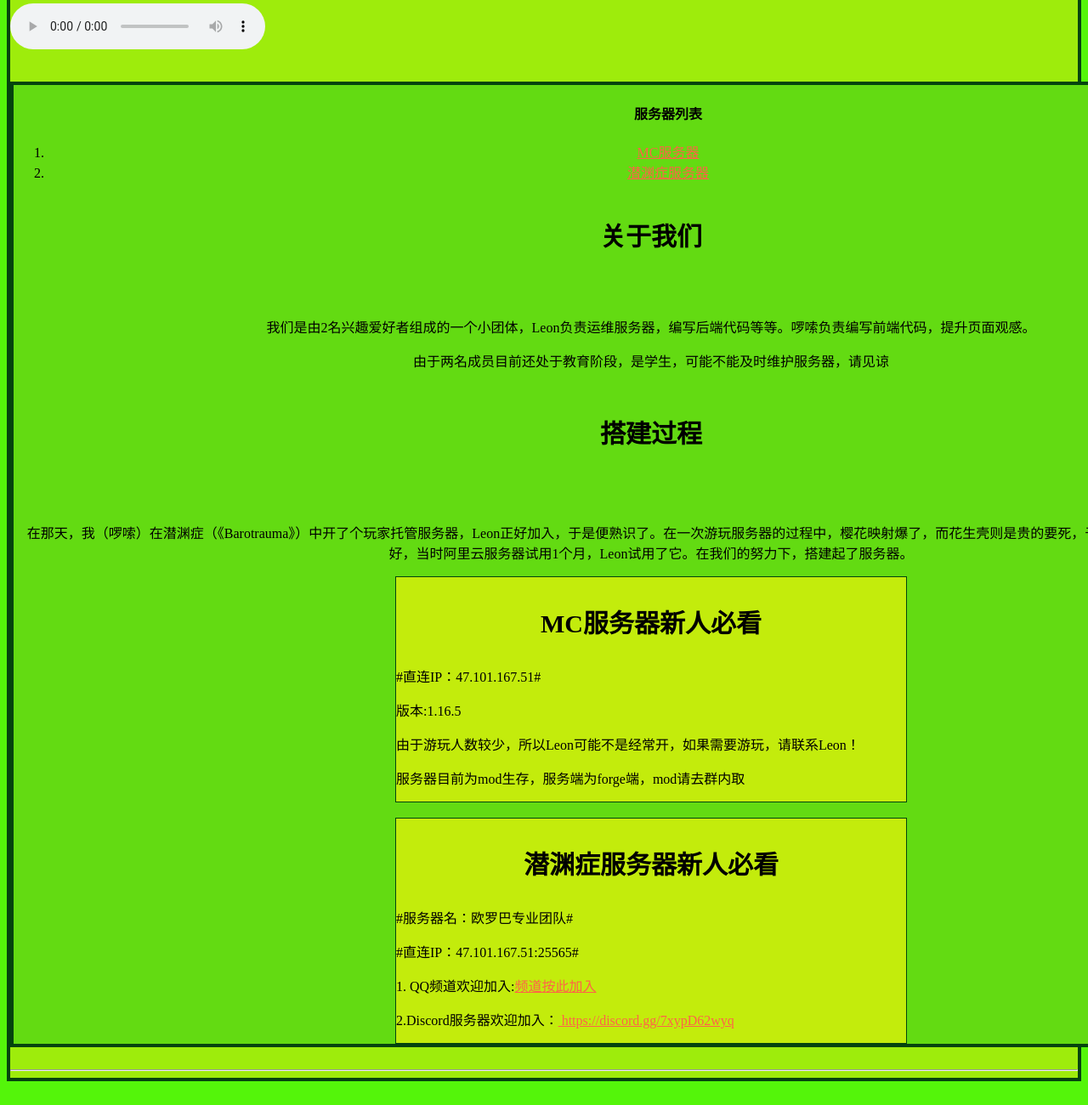
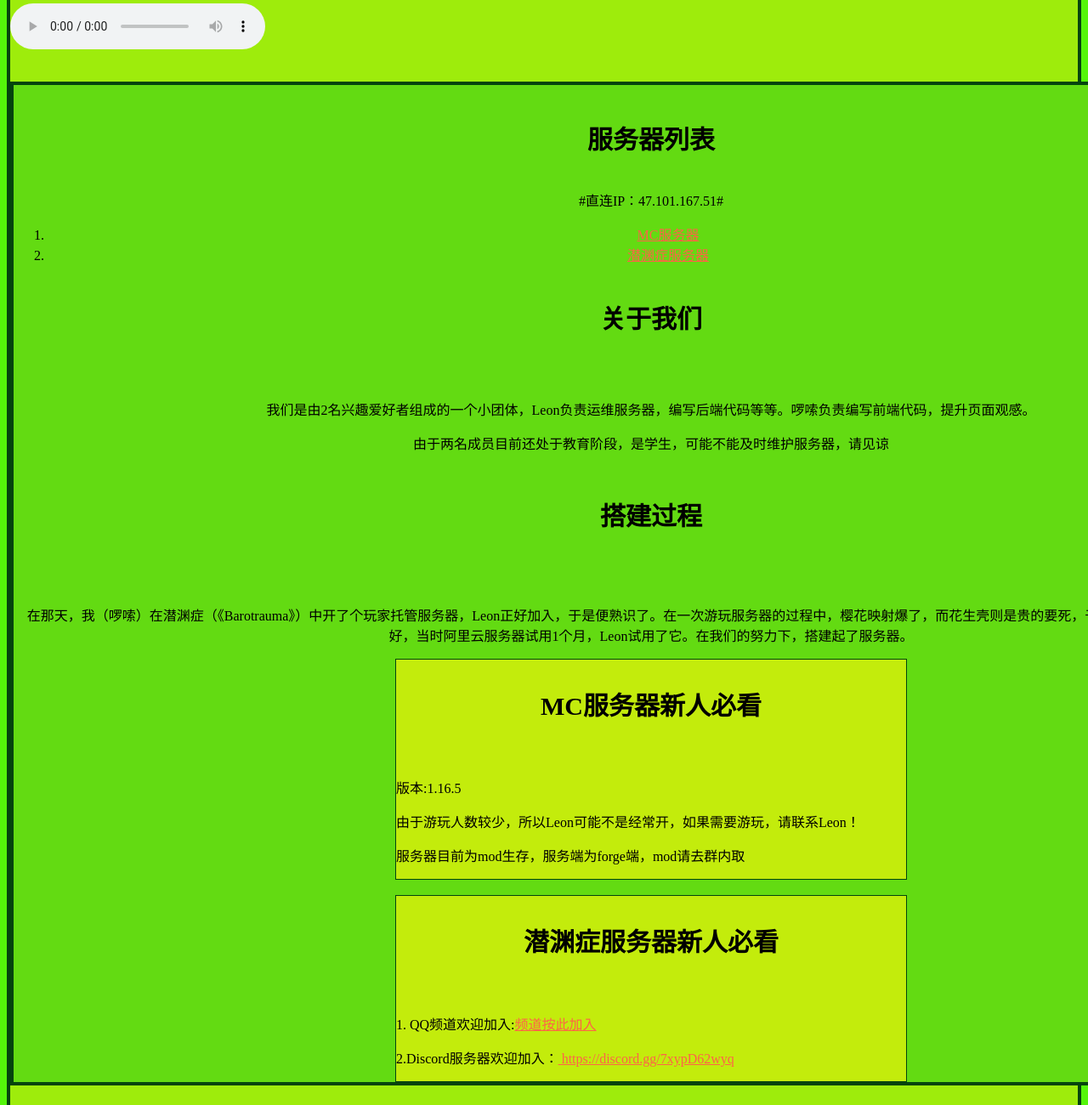
Before and after one commit to Chen-bpm/GameServer-website, a website: page public/index.html in a window 1280 px wide. Shown: the part 520-1820 px from the top of the page at 85% size. Drawn offline with Linux system fonts and the light colour scheme.

Commit message:
更改了语法1处错误，3处文字错误

```diff
--- a/public/index.html
+++ b/public/index.html
@@ -41,8 +41,9 @@
       </p>
 
       <div class="we">
+        <h4 class="big">服务器列表</h4>
+        <p class="center">#直连IP：47.101.167.51#</p>
         <ol class="center">
-          <h4>服务器列表</h4>
           <li class="server-link" class="center">
             <a href="#Mincaraft">MC服务器</a>
           </li>
@@ -65,7 +66,7 @@
 
         <div class="server">
           <h3 id="Mincaraft" class="big">MC服务器新人必看</h3>
-          <p>#直连IP：47.101.167.51#</p>
+          <br>
           <p>版本:1.16.5</p>
           <p>
             由于游玩人数较少，所以Leon可能不是经常开，如果需要游玩，请联系Leon！
@@ -77,8 +78,7 @@
 
         <div class="server">
           <h3 id="Barotrauma" class="big">潜渊症服务器新人必看</h3>
-          <p>#服务器名：欧罗巴专业团队#</p>
-          <p>#直连IP：47.101.167.51:25565#</p>
+          <br>
           <p>
             1. QQ频道欢迎加入:<a
               href="https://qun.qq.com/qqweb/qunpro/share?_wv=3&_wwv=128&appChannel=share&inviteCode=1W4t20Q&appChannel=share&businessType=9&from=246610&biz=kaqq"
```
